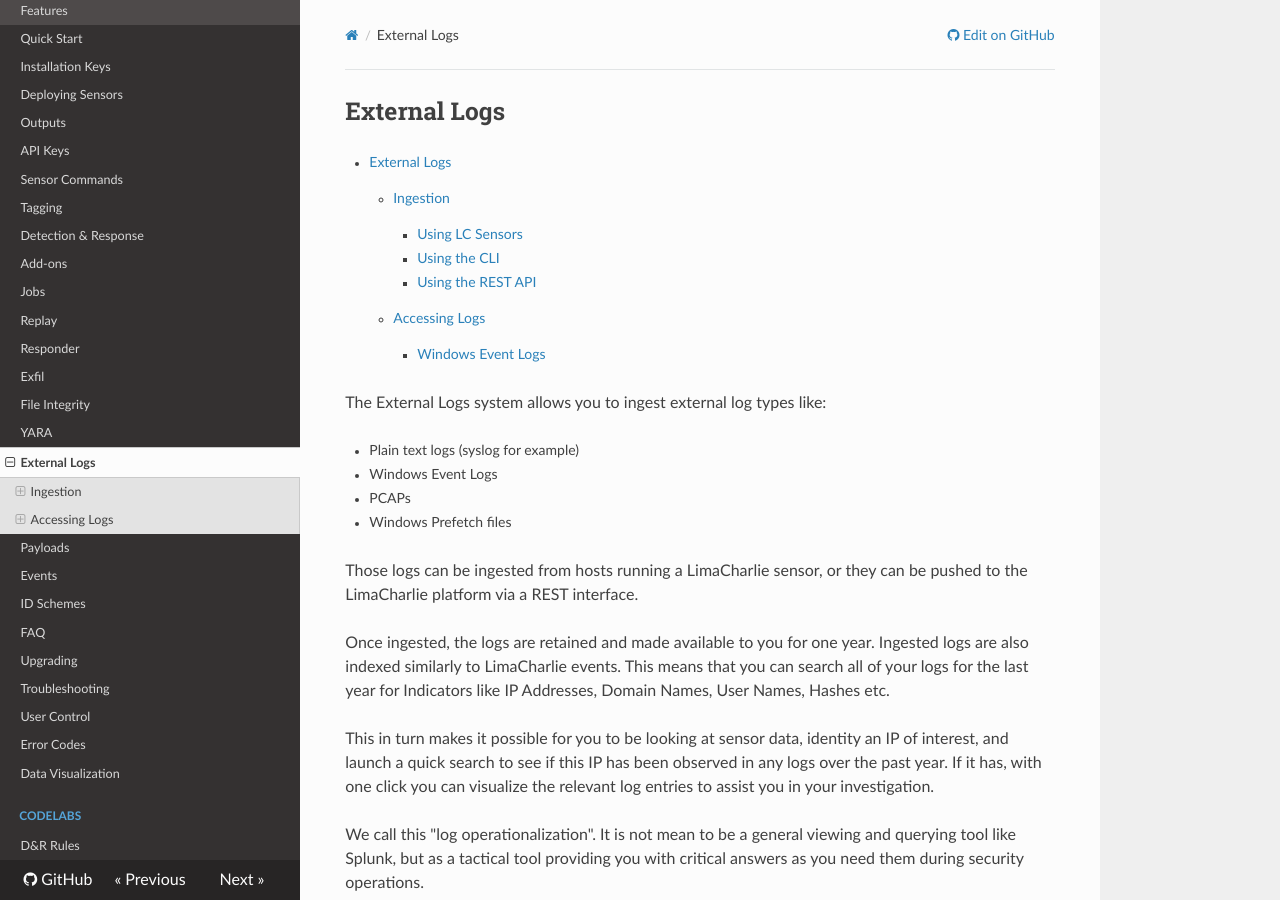
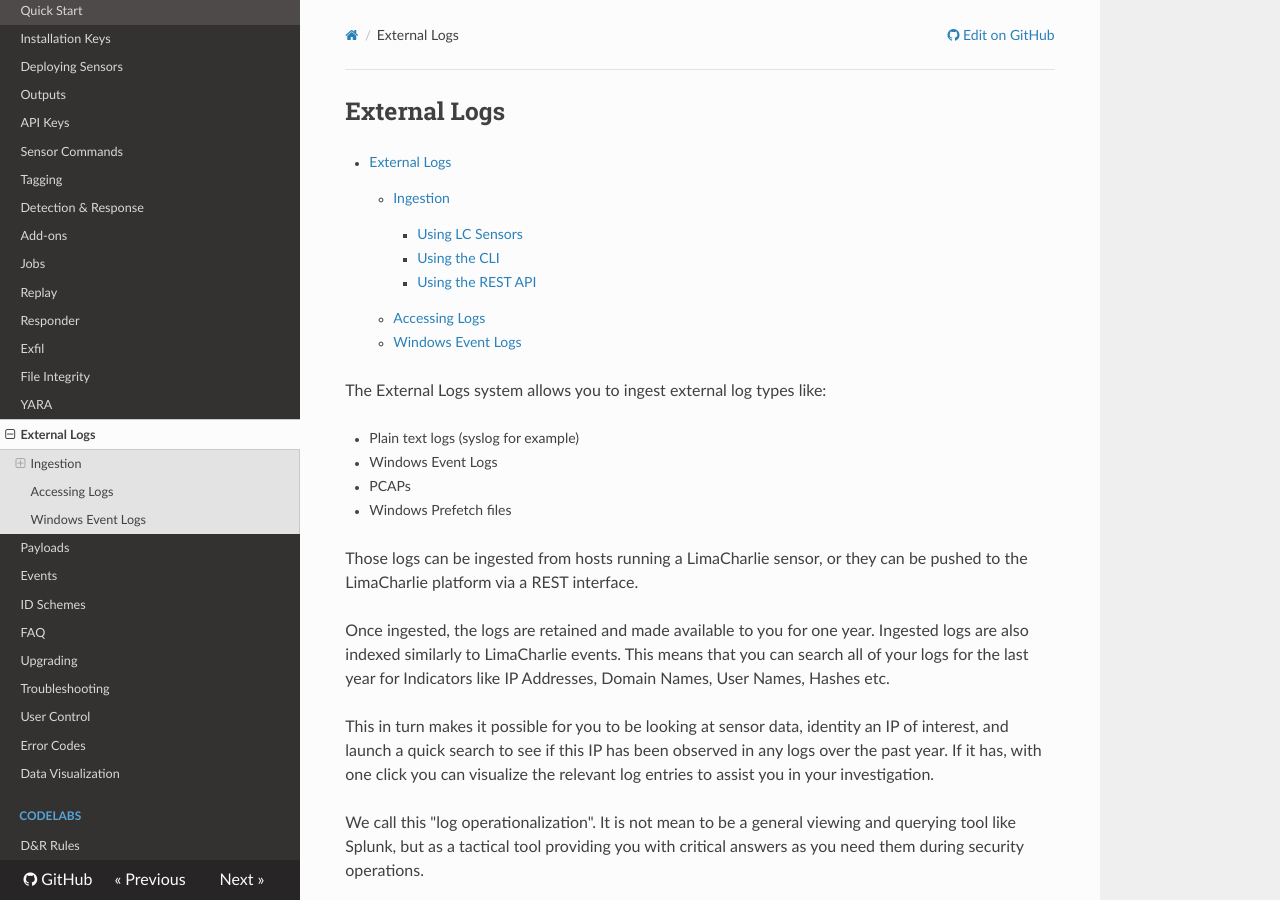
Before and after one commit to refractionPOINT/lce_doc, an MkDocs documentation site: the page built from docs/external_logs.md, in a window 1280 px wide and 900 px high. Built offline with MkDocs 1.6.1, drawn with Linux system fonts in a browser that asks for light colours; nearby versions of some CDN libraries; old or Windows-style settings are respelled for this version of MkDocs.

Commit message:
Fix the WEL header level.

```diff
--- a/docs/external_logs.md
+++ b/docs/external_logs.md
@@ -81,7 +81,7 @@ viewing the details of a specific event, right-clicking on an indicator and clic
 "Find Other Locations" will bring you a search interface where you can also search
 for "in logs".
 
-#### Windows Event Logs
+## Windows Event Logs
 When running D&R rules against Windows Event Logs (`target: log` and `log source: wel`), although the [External Logs Service](external_logs.md) may ingest
 the same Windows Event Log file that contains some records that have already been processed by the rules, the LimaCharlie platform will keep track of the
 processed `EventRecordID` and therefore will NOT run the same D&R rule over the same record multiple times.
```
